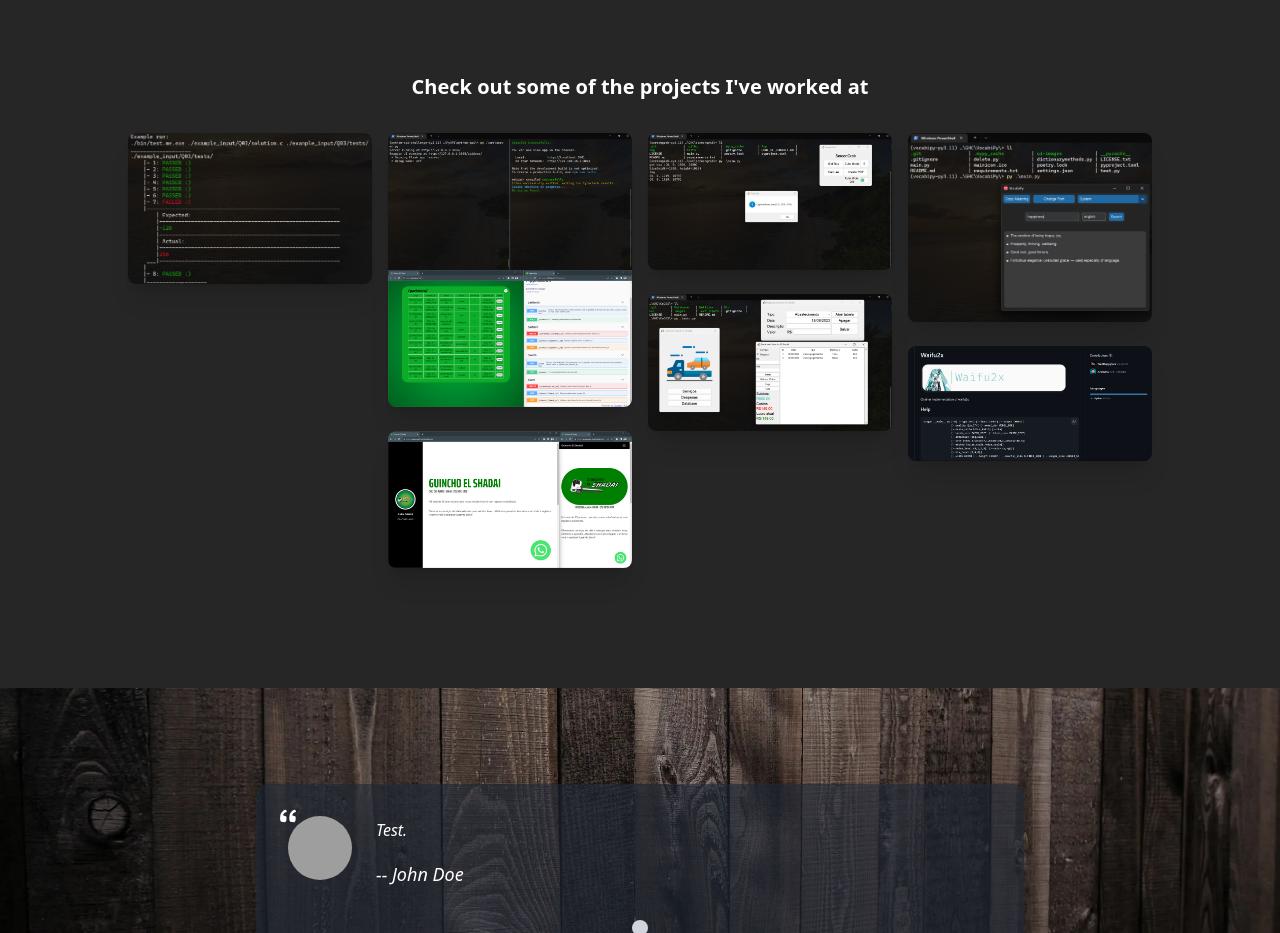
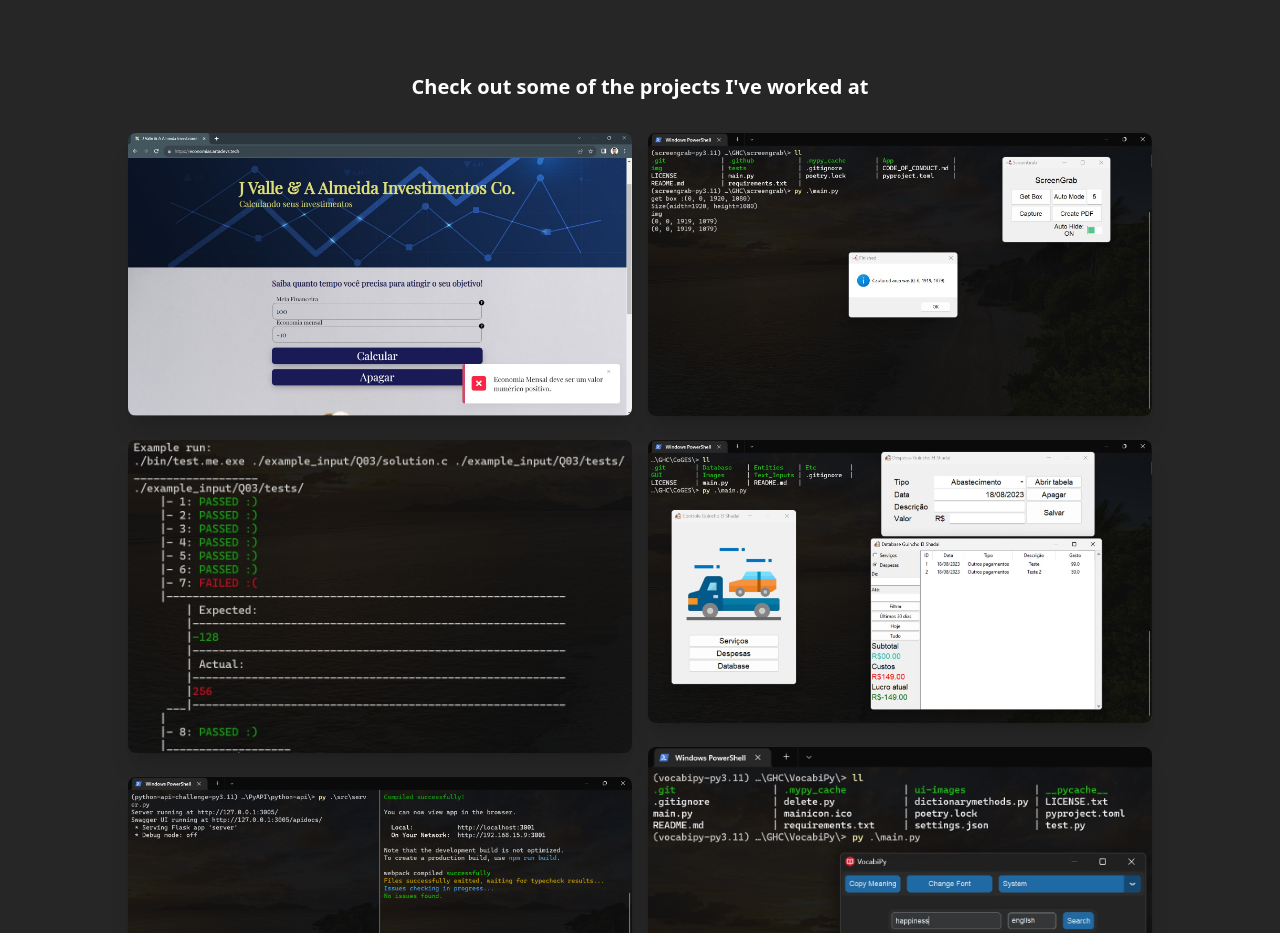
Before and after one commit to ArielMAJ/arielmaj.github.io, a Next.js app: page / in a window 1280 px wide. Shown: the part 4240-5173 px from the top of the page. Built offline with nearby package versions, Linux system fonts and the light colour scheme; grey boxes are pictures that could not be loaded.

Commit message:
[UPT] Added project to portfolio.

```diff
--- a/src/components/Sections/Portfolio.tsx
+++ b/src/components/Sections/Portfolio.tsx
@@ -14,7 +14,7 @@ const Portfolio: FC = memo(() => {
     <Section className="bg-neutral-800" sectionId={SectionId.Portfolio}>
       <div className="flex flex-col gap-y-8">
         <h2 className="self-center text-xl font-bold text-white">Check out some of the projects I've worked at</h2>
-        <div className=" w-full columns-2 md:columns-3 lg:columns-4">
+        <div className=" w-full columns-1 md:columns-1 lg:columns-2">
           {portfolioItems.map((item, index) => {
             const {title, image} = item;
             return (
--- a/src/data/data.tsx
+++ b/src/data/data.tsx
@@ -19,7 +19,7 @@ import porfolioImage4 from '../images/portfolio/portfolio-4.jpg';
 import porfolioImage5 from '../images/portfolio/portfolio-5.jpg';
 import porfolioImage6 from '../images/portfolio/portfolio-6.jpg';
 import porfolioImage7 from '../images/portfolio/portfolio-7.jpg';
-// import porfolioImage8 from '../images/portfolio/portfolio-8.jpg';
+import porfolioImage8 from '../images/portfolio/portfolio-8.jpg';
 // import porfolioImage9 from '../images/portfolio/portfolio-9.jpg';
 // import porfolioImage10 from '../images/portfolio/portfolio-10.jpg';
 // import porfolioImage11 from '../images/portfolio/portfolio-11.jpg';
@@ -78,9 +78,8 @@ export const heroData: Hero = {
         helping build a modern, scalable, and secure platform for financing solar energy equipment.
       </p>
       <p className="prose-sm text-stone-200 sm:prose-base lg:prose-lg">
-        In my free time, you can catch me studying{' '}
-        <strong className="text-stone-100">online Coursera courses</strong>, plucking my{' '}
-        <strong className="text-stone-100">guitar</strong>, or exploring beautiful{' '}
+        In my free time, you can catch me studying <strong className="text-stone-100">online Coursera courses</strong>,
+        plucking my <strong className="text-stone-100">guitar</strong>, or exploring beautiful{' '}
         <strong className="text-stone-100">tourist spots</strong> where I live.
       </p>
     </>
@@ -220,6 +219,12 @@ export const skills: SkillGroup[] = [
  */
 export const portfolioItems: PortfolioItem[] = [
   {
+    title: 'IBM+Mastertech Program Final Project',
+    description: '[Match-IBM] Final Project 06: Financial Goal Calculator with Monthly Savings.',
+    url: 'https://github.com/ArielMAJ/match-ibm-final-project',
+    image: porfolioImage8,
+  },
+  {
     title: 'test.me',
     description: 'A command line tool for testing code. Your local auto-grading tool.',
     url: 'https://github.com/ArielMAJ/test.me',
@@ -246,7 +251,8 @@ export const portfolioItems: PortfolioItem[] = [
   },
   {
     title: 'CoGES',
-    description: 'A desktop Python app built with tkinter and SQLite3 to facilitate keeping track of a company\'s income and expenses.',
+    description:
+      "A desktop Python app built with tkinter and SQLite3 to facilitate keeping track of a company's income and expenses.",
     url: 'https://github.com/ArielMAJ/CoGES',
     image: porfolioImage5,
   },
@@ -262,12 +268,6 @@ export const portfolioItems: PortfolioItem[] = [
     url: 'https://github.com/FHPythonUtils/Waifu2x',
     image: porfolioImage7,
   },
-  // {
-  //   title: 'Project title 8',
-  //   description: 'TBA.',
-  //   url: '',
-  //   image: porfolioImage8,
-  // },
   // {
   //   title: 'Project title 9',
   //   description: 'TBA.',
@@ -312,9 +312,9 @@ export const education: TimelineItem[] = [
         the first and second semester, then a little bit of <strong>MATLAB, robotics, and microcontrollers</strong>. I
         also learned about electronics, power systems, and more. At some point in the middle of the course, I started
         learning <strong>Python</strong> and doing little projects with it: from web scraping to desktop applications,
-        and even Machine Learning. During my final two semesters I worked on my Bachelor's Degree Final Project:
-        I developed a <strong>Machine Learning</strong> project using a custom dataset of panoramic dental
-        radiographies. I worked on this project from data collection to training and testing a{' '}
+        and even Machine Learning. During my final two semesters I worked on my Bachelor's Degree Final Project: I
+        developed a <strong>Machine Learning</strong> project using a custom dataset of panoramic dental radiographies.
+        I worked on this project from data collection to training and testing a{' '}
         <strong>Convolutional Neural Network</strong> for classification, from zero. That's when I realized my true
         passion for software development.
       </p>
```
Also changed, not shown: src/images/portfolio/portfolio-8.jpg.
